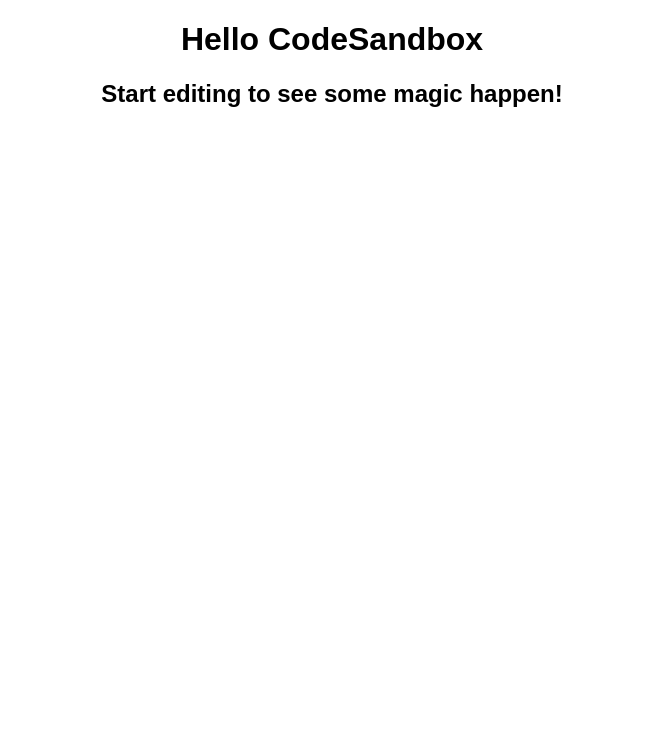
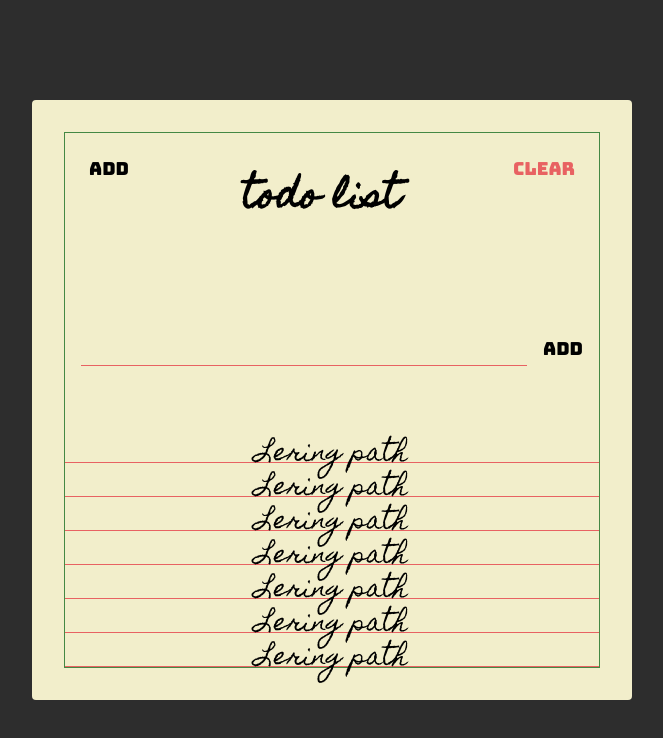
Before and after one commit to hendro19/React-todolist, a React (Create React App) app: page / in a window 1280 px wide. Shown: the top 738 px of the page, without its empty margins (308-971 px from the left). Built offline with nearby package versions, Linux system fonts and the light colour scheme.

Commit message:
Migrasi html css ke react

```diff
--- a/public/index.html
+++ b/public/index.html
@@ -1,16 +1,22 @@
 <!DOCTYPE html>
 <html lang="en">
-
   <head>
-	<meta charset="utf-8">
-	<meta name="viewport" content="width=device-width, initial-scale=1, shrink-to-fit=no">
-	<meta name="theme-color" content="#000000">
+    <meta charset="utf-8" />
+    <meta
+      name="viewport"
+      content="width=device-width, initial-scale=1, shrink-to-fit=no"
+    />
+    <meta name="theme-color" content="#000000" />
     <!--
       manifest.json provides metadata used when your web app is added to the
       homescreen on Android. See https://developers.google.com/web/fundamentals/engage-and-retain/web-app-manifest/
     -->
-	<link rel="manifest" href="%PUBLIC_URL%/manifest.json">
-	<link rel="shortcut icon" href="%PUBLIC_URL%/favicon.ico">
+    <link rel="manifest" href="%PUBLIC_URL%/manifest.json" />
+    <link rel="shortcut icon" href="%PUBLIC_URL%/favicon.ico" />
+    <link
+      href="https://fonts.googleapis.com/css2?family=Bungee&family=Homemade+Apple&display=swap"
+      rel="stylesheet"
+    />
     <!--
       Notice the use of %PUBLIC_URL% in the tags above.
       It will be replaced with the URL of the `public` folder during the build.
@@ -39,5 +45,4 @@
       To create a production bundle, use `npm run build` or `yarn build`.
     -->
   </body>
-
 </html>
--- a/src/App.js
+++ b/src/App.js
@@ -3,9 +3,45 @@
 
 export default function App() {
   return (
-    <div className="App">
-      <h1>Hello CodeSandbox</h1>
-      <h2>Start editing to see some magic happen!</h2>
+    <div className="container">
+      <div className="frame">
+        <section className="header">
+          <button className="header-btn main-black-color">add</button>
+          <h1 className="header-title">Todo List</h1>
+          <button className="header-btn main-red-color">Clear</button>
+        </section>
+
+        <section className="add">
+          <form className="add-form">
+            <input type="text" className="add-input" />
+            <button className="add-btn main-black-color">Add</button>
+          </form>
+        </section>
+
+        <section className="todos">
+          <div className="todo">
+            <span className="todo-text">Lering path</span>
+          </div>
+          <div className="todo">
+            <span className="todo-text">Lering path</span>
+          </div>
+          <div className="todo">
+            <span className="todo-text">Lering path</span>
+          </div>
+          <div className="todo">
+            <span className="todo-text">Lering path</span>
+          </div>
+          <div className="todo">
+            <span className="todo-text">Lering path</span>
+          </div>
+          <div className="todo">
+            <span className="todo-text">Lering path</span>
+          </div>
+          <div className="todo">
+            <span className="todo-text">Lering path</span>
+          </div>
+        </section>
+      </div>
     </div>
   );
 }
--- a/src/styles.css
+++ b/src/styles.css
@@ -1,4 +1,138 @@
-.App {
-  font-family: sans-serif;
+* {
+  box-sizing: border-box;
+}
+
+:root {
+  --main-red-color: #e86262;
+  --main-black-color: black;
+}
+
+.main-red-color {
+  color: var(--main-red-color);
+}
+
+html {
+  font-size: 10px;
+}
+
+html {
+  display: flex;
+  justify-content: center;
+  align-content: center;
+  align-items: center;
+  background-color: #2d2d2d;
+  height: 100vh;
+}
+
+body,
+html {
+  margin: 0px;
+  padding: 0px;
+  font-family: -apple-system, BlinkMacSystemFont, "Segoe UI", Roboto, Oxygen,
+    Ubuntu, Cantarell, "Open Sans", "Helvetica Neue", sans-serif;
+}
+
+.container {
+  width: 600px;
+  height: 600px;
+  background-color: #f2eecb;
+  border-radius: 4px;
+  padding: 32px;
+}
+
+.frame {
+  border: 1px solid #448844;
+  height: 100%;
+  display: flex;
+  flex-direction: column;
+  justify-content: space-between;
+}
+
+.header {
+  display: flex;
+  align-items: flex-start;
+}
+
+.header-title {
+  flex: 1;
   text-align: center;
+  color: var(--main-black-color);
+  font-size: 3.5rem;
+  font-family: "Homemade Apple", sans-serif;
+  text-transform: lowercase;
 }
+
+.header-btn {
+  font-size: 1.8rem;
+  font-family: "Bungee", sans-serif;
+  padding: 24px;
+  cursor: pointer;
+  background: unset;
+  border: unset;
+  outline: unset;
+}
+
+.header-btn.main-red-color:active {
+  text-shadow: 1px 1px 2px var(--main-red-color);
+}
+
+.header-btn.main-red-black:active {
+  text-shadow: 1px 1px 2px var(--main-black-color);
+}
+
+.add {
+  padding: 16px;
+}
+
+.add-form {
+  display: flex;
+  align-items: center;
+}
+
+.add-input {
+  background: unset;
+  border: unset;
+  padding: 0 64px;
+  flex: 1;
+  border-bottom: 1px solid var(--main-red-color);
+  outline: unset;
+  font-family: "Homemade Apple", sans-serif;
+  font-size: 16px;
+  text-transform: lowercase;
+}
+
+.add-btn {
+  font-size: 1.8rem;
+  font-family: "Bungee", sans-serif;
+  padding: 16px;
+  padding-right: unset;
+  cursor: pointer;
+  background: unset;
+  border: unset;
+  outline: unset;
+}
+
+.add-btn.main-black-color:active {
+  text-shadow: 1px 1px 2px var(--main-black-color);
+}
+
+.todos {
+  display: flex;
+  flex-direction: column;
+}
+
+.todo {
+  position: relativ;
+  flex: 1 0 auto;
+  text-align: center;
+  min-height: 34px;
+  font-family: "Homemade Apple", sans-serif;
+  font-size: 24px;
+  border-bottom: 1px solid var(--main-red-color);
+}
+
+.todo-text {
+  position: absolute;
+  left: 50%;
+  transform: translate(-50%);
+}
```
Lines whose indentation alone changed are shown as unchanged.
